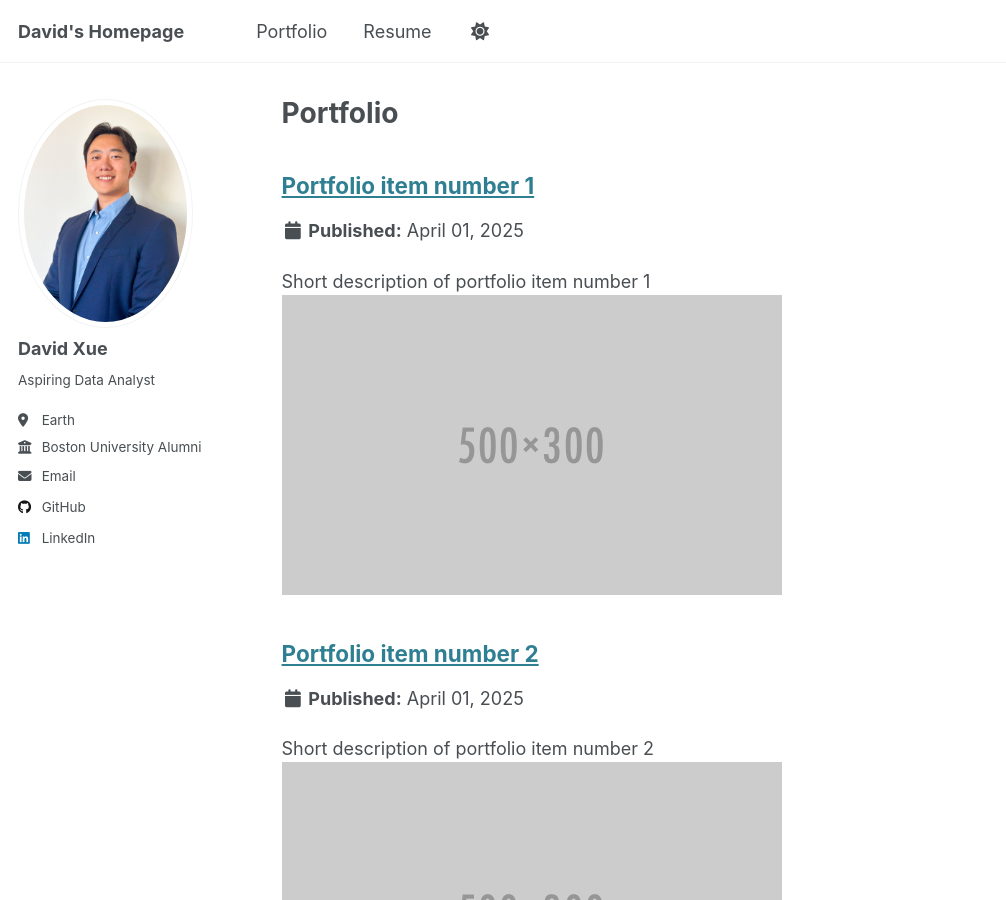
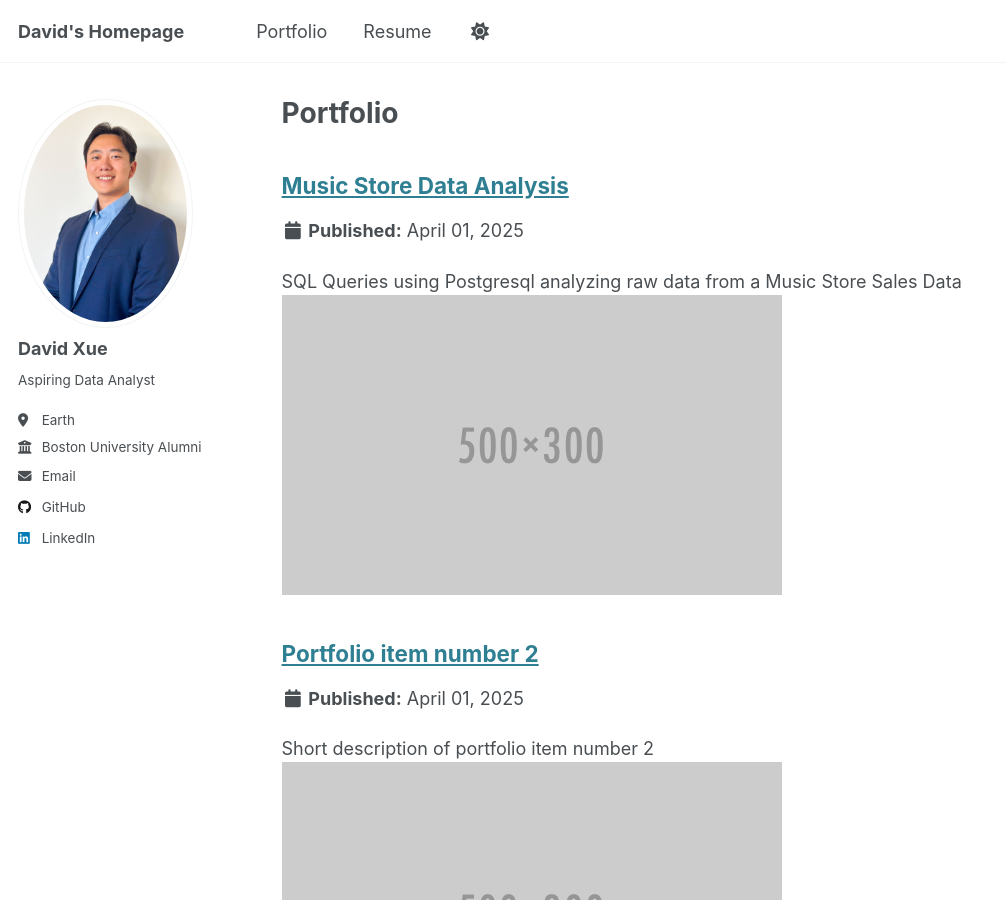
Before and after one commit to daviddxuee/daviddxuee.github.io, a Jekyll site: the page built from _pages/portfolio.html, in a window 1280 px wide and 900 px high. Shown: the whole window, without its empty margins (0-1006 px from the left). Built offline with Jekyll 4.4.1, drawn with Linux system fonts in a browser that asks for light colours.

Commit message:
Update portfolio-1.md

```diff
--- a/_portfolio/portfolio-1.md
+++ b/_portfolio/portfolio-1.md
@@ -1,6 +1,6 @@
 ---
-title: "Portfolio item number 1"
-excerpt: "Short description of portfolio item number 1<br/><img src='/images/500x300.png'>"
+title: "Music Store Data Analysis"
+excerpt: "SQL Queries using Postgresql analyzing raw data from a Music Store Sales Data <br/><img src='/images/500x300.png'>"
 collection: portfolio
 ---
 
```
